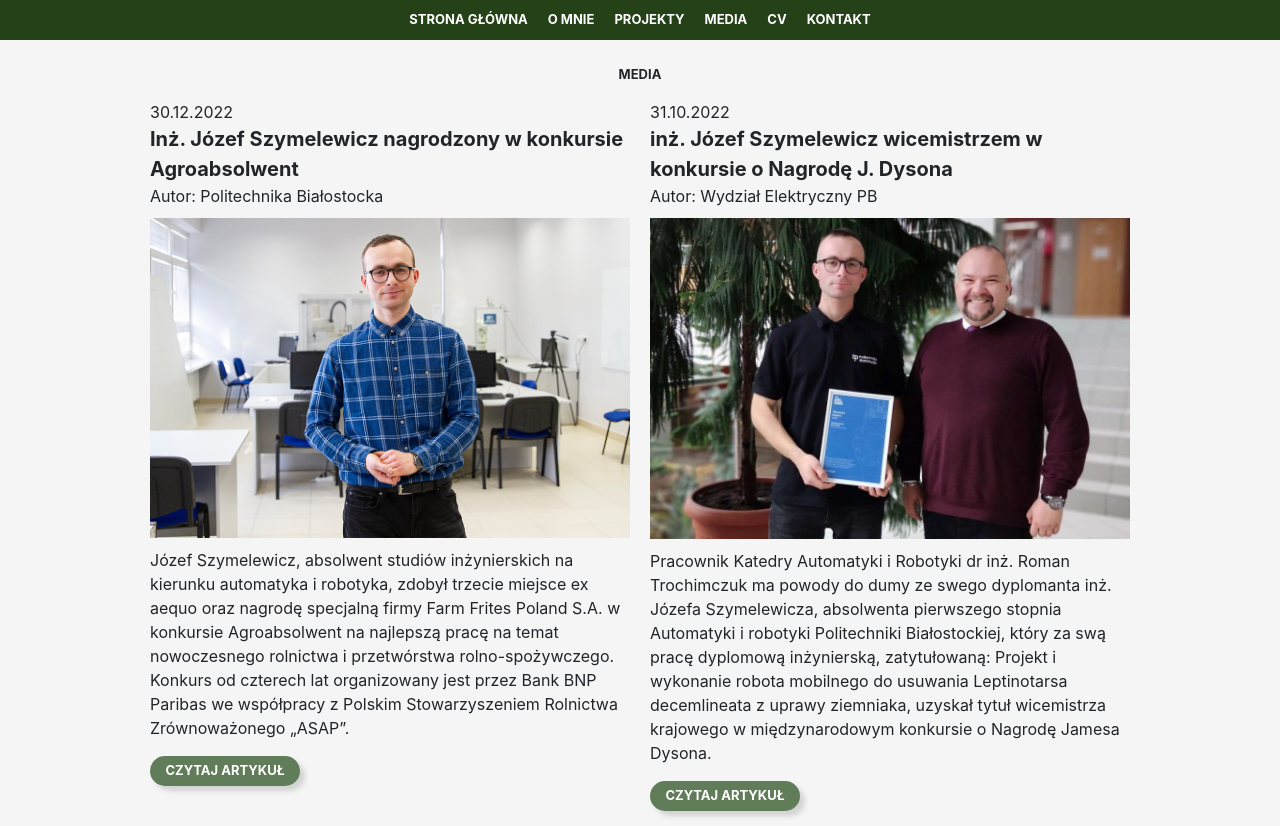
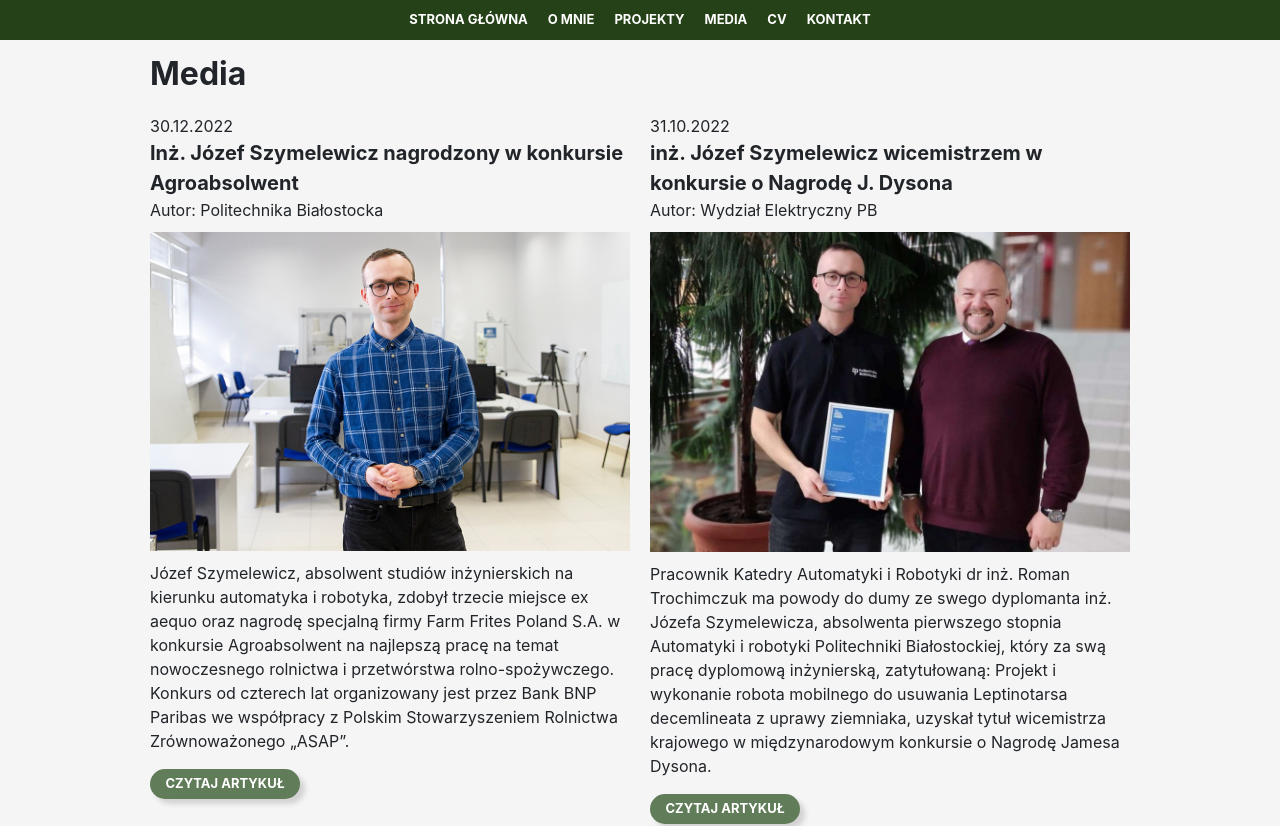
Before and after one commit to drzozeffo/portfolio_jozka, a React (Create React App) app: page /media in a window 1280 px wide. Shown: the top 826 px of the page. Built offline with nearby package versions, Linux system fonts and the light colour scheme.

Commit message:
links+header

```diff
--- a/src/components/page/Home.tsx
+++ b/src/components/page/Home.tsx
@@ -57,19 +57,11 @@ const Serif = styled.span`
   font-size: 23px;
 `;
 
-const Header = styled.div`
-  display: flex;
-  justify-content: center;
-  text-transform: uppercase;
-  font-size: 13px;
-  font-weight: bold;
-`;
-
 const Achievements = styled.div`
   background-color: #d8dce3;
   background-image: url(${robocolobee});
   background-repeat: no-repeat;
-  background-size: 450px;
+  background-size: 500px;
   background-blend-mode: soft-light;
   @media (min-width: 1000px) {
     border-radius: 25px;
@@ -102,15 +94,14 @@ export const Home = () => (
       <p>Jest wicemistrzem krajowym konkursu <strong>James Dyson Award 2022</strong>,
       zdobywcą I nagrody w kategorii Mistrz Innowacji w <strong>Konkursie Konstrukcji Studenckich KoKoS</strong>,
       I nagrody w konkursie prac inżynierskich <strong>Młodzi Innowacyjni</strong> i laureatem 3. miejsca w konkursie <strong>AgroAbsolwent</strong>.
-      Za wybitne osiągnięcia został uhonorowany <strong>Stypendium Ministra Edukacji i Nauki – Najlepsi z Najlepszych! 4.0</strong> oraz
+      Za wybitne osiągnięcia został uhonorowany <strong>Stypendium Ministra Edukacji i Nauki</strong> oraz
       nominowany przez Kurier Poranny w plebiscycie <strong>Osobowość Roku</strong> w kategorii Nauka.</p>
 
       <p>W ramach działalności w <strong>Kole Naukowym Robotyków</strong> zdobył liczne wyróżnienia w Polsce
       (1. miejsce na turnieju <strong>Robotic Tournament</strong>, 3. miejsce na zawodach robotów <strong>SumoChallenge</strong>)
       oraz reprezentował Polskę na arenie międzynarodowej: na Litwie (3. miejsce na <strong>Robotiadzie</strong>), w Rumunii (3. miejsce na <strong>RobotChallenge</strong>),
-      Estonii i Japonii.
-
-      Jest również współautorem dwóch artykułów naukowych na temat wykorzystania czujników w robotach mobilnych.</p>
+      Estonii i Japonii. Był wykonawcą w projekcie Ministerstwa Edukacji i Nauki <strong>Najlepsi z Najlepszych! 4.0</strong> mającego na celu wdrażanie, rozwój i popularyzację innowacyjnych rozwiązań w autonomicznych robotach mobilnych.
+      Jest również współautorem dwóch artykułów naukowych z robotyki.</p>
     </Achievements>
 
     {/* <Header><p>Zainteresowania</p></Header>
--- a/src/components/page/Media.tsx
+++ b/src/components/page/Media.tsx
@@ -7,14 +7,18 @@ import kokos from "../../images/kokos.jpg"
 import mlodziInnowacyjni from "../../images/mlodzi_innowacyjni.jpg"
 import mein from "../../images/mein.jpg"
 
+const Wrapper = styled.div`
+  max-width: 1000px;
+  margin-left: auto;
+  margin-right: auto;
+`
+
 const Header = styled.div`
-  background-color: whitesmoke;
-  text-align: center;
-  justify-content: center;
-  text-transform: uppercase;
-  font-size: 13px;
+  font-size: 32px;
   font-weight: bold;
-  padding-top: 25px;
+  text-align: left;
+  padding-top: 10px;
+  padding-left: 10px;
 `
 
 const Row = styled.div`
@@ -86,7 +90,7 @@ const StyledLink = styled.a`
 `
 
 export const Media = () => (
-  <div>
+  <Wrapper>
     <Header><p>Media</p></Header>
     <Row>
     <Post>
@@ -235,5 +239,5 @@ export const Media = () => (
         </Button>
       </Post>
     </Row>
-  </div>
+  </Wrapper>
 )
--- a/src/components/page/TopMedia.tsx
+++ b/src/components/page/TopMedia.tsx
@@ -1,11 +1,9 @@
-import { Link } from "react-router-dom"
 import styled from "styled-components"
 
 import agroabsolwent from "../../images/agroabsolwent.jpg"
 import dyson from "../../images/dyson.jpg"
 import kokos from "../../images/kokos.jpg"
 import mlodziInnowacyjni from "../../images/mlodzi_innowacyjni.jpg"
-import mein from "../../images/mein.jpg"
 
 const Header = styled.div`
   background-color: whitesmoke;
```
Also changed, not shown: src/components/page/AboutMe.tsx (+32 -8 lines).
